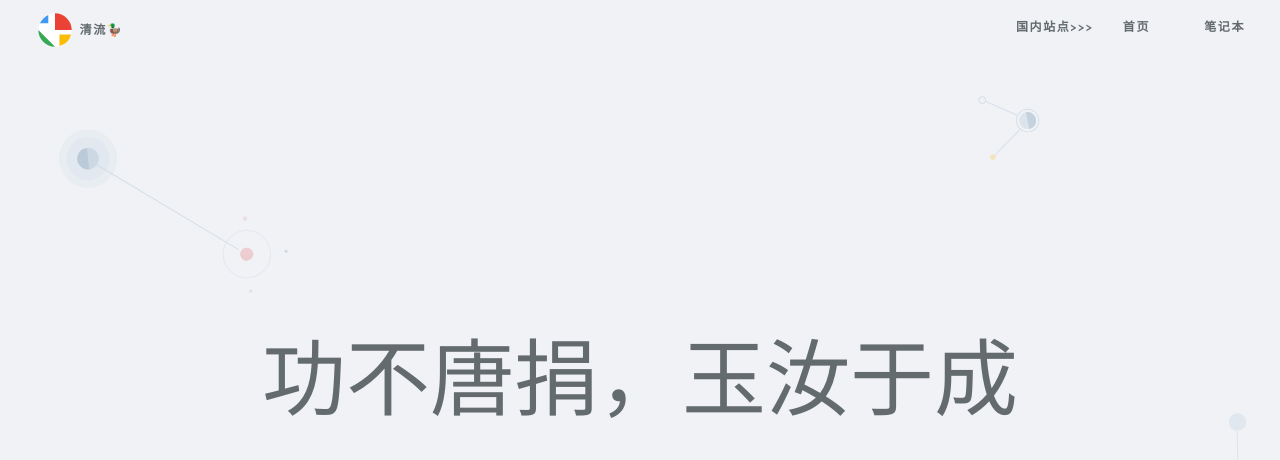
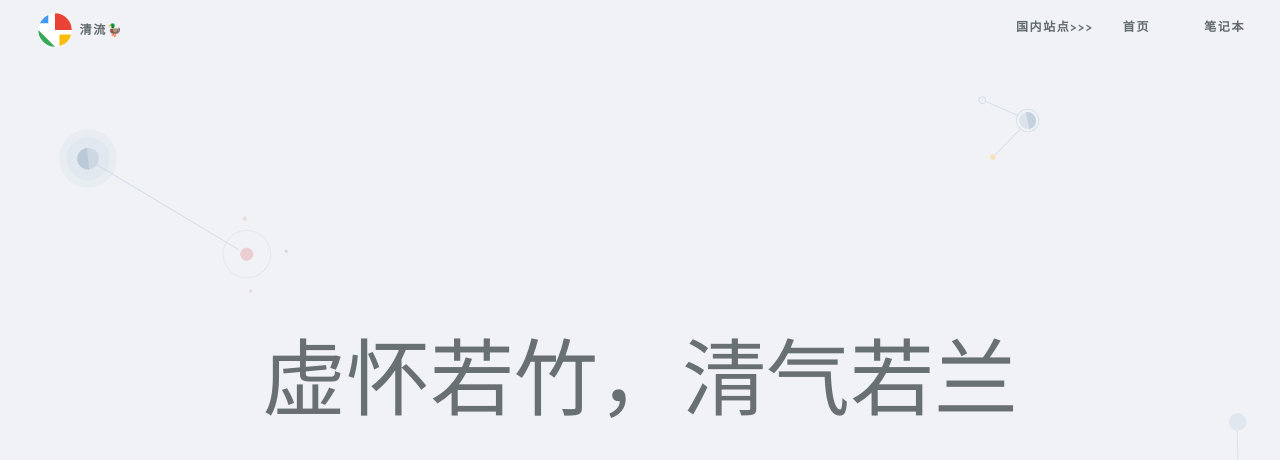
Before and after one commit to soonio/soonio.github.io, a plain HTML site: page index.html in a window 1280 px wide. Shown: the top 460 px of the page. Drawn offline with Linux system fonts and the light colour scheme.

Commit message:
随机标题

```diff
--- a/index.html
+++ b/index.html
@@ -103,9 +103,7 @@
                 <a href="https://notebook.iosoon.cn">笔记本</a>
             </div>
 
-            <div class="title m-b-md">
-                功不唐捐，玉汝于成
-            </div>
+            <div id="big-text" class="title m-b-md">功不唐捐，玉汝于成</div>
 
             <div class="links">
                 <a class="github" href="https://github.com/soonio"><img width="20px" src="assert/github.svg" alt="github"></a>
@@ -119,5 +117,56 @@
     <div class="footer">
         版权所有：&copy; 2021 清流🦆
     </div>
+    <script>
+        const strings = [
+            "功不唐捐，玉汝于成",
+            "虚怀若竹，清气若兰",
+            "奋发有为，时不我待",
+            "仁义为友，道德为师",
+            "微笑向暖，安之若素",
+            "心有猛虎，细嗅蔷薇"
+        ]
+        const l = strings.length
+        const element = document.getElementById("big-text")
+        let oi = 0
+        let lock = false
+        function random(oi) {
+            let n = Math.ceil(Math.random() * (l - 1))
+            if (oi === n) {
+                return random(oi)
+            } else {
+                return n
+            }
+        }
+
+        setInterval(function () {
+            if (lock) {
+                return
+            } else {
+                lock = true
+            }
+
+            let counter = 50;
+            let half = false
+            const i = setInterval(function(){
+                if (half) {
+                    element.style.opacity =  (counter / 50).toString();
+                    counter++;
+                    if(counter >= 50) {
+                        lock = false
+                        clearInterval(i)
+                    }
+                } else {
+                    element.style.opacity =  (counter / 50).toString();
+                    counter--;
+                    if(counter < 1) {
+                        oi = random(oi)
+                        element.innerHTML = strings[oi]
+                        half = true
+                    }
+                }
+            }, 50)
+        }, 10);
+    </script>
 </body>
 </html>
```
